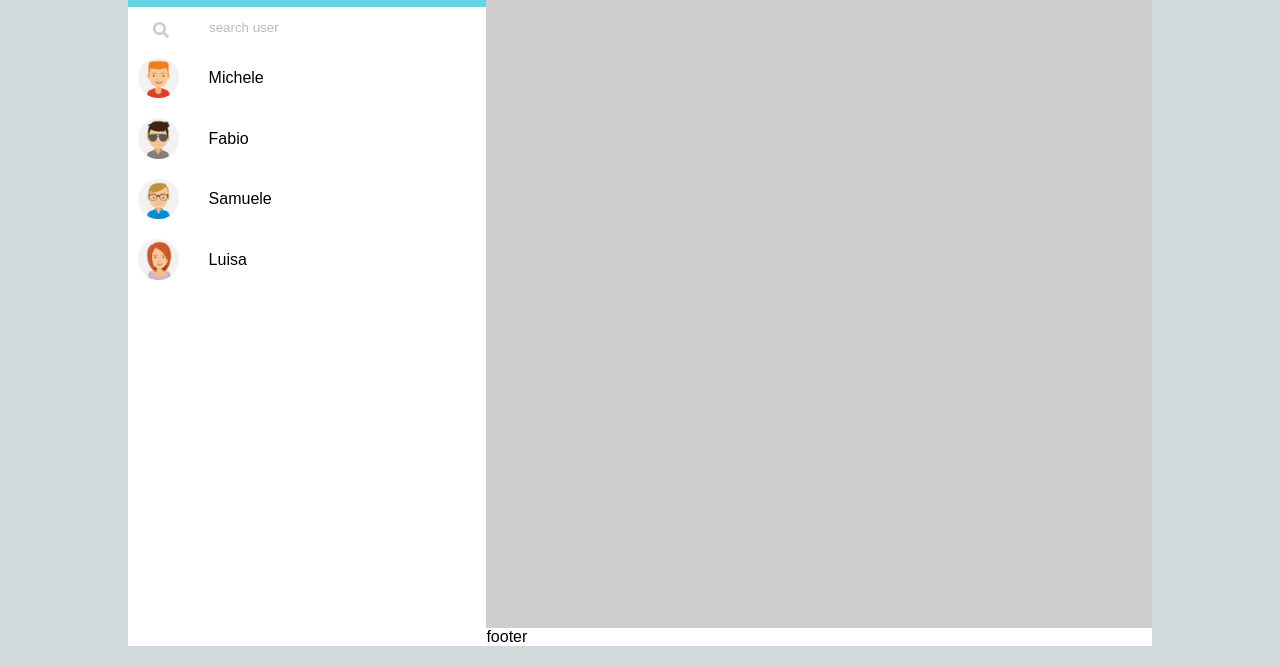
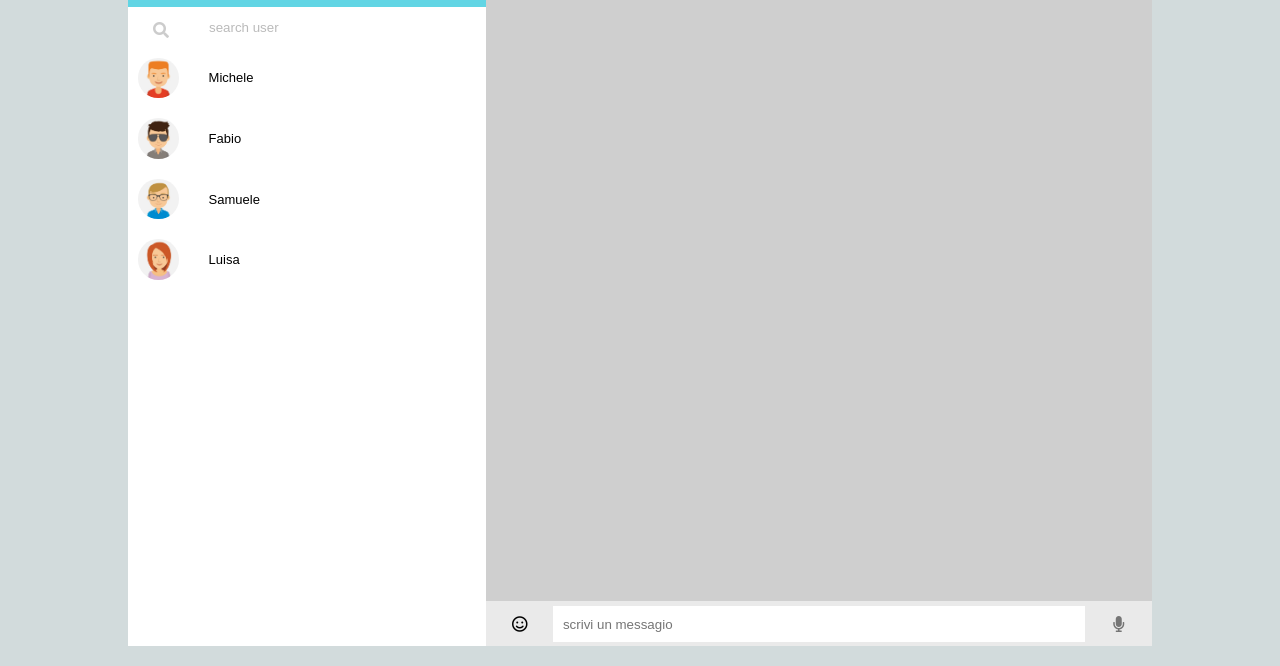
Before and after one commit to FrancescoGalanti/-js-html-css-boolzap, a plain HTML site: page index.html in a window 1280 px wide. Shown: the part 134-800 px from the top of the page. Drawn offline with nearby package versions, Linux system fonts and the light colour scheme.

Commit message:
layout finito

```diff
--- a/index.html
+++ b/index.html
@@ -71,6 +71,7 @@
              <i class="fas fa-search font-style"></i>
            </li>
            <li class="flex">
+             <!-- Input value managed by vue -->
              <input class="input-style" type="text" name="" value="" placeholder="search user">
            </li>
          </ul>
@@ -97,11 +98,16 @@
          <!--header with a  search input managed by vue -->
          <section class="cont-header background-color-grey">
            <div class="nav-right-content">
+             <!-- Condition to print only one element in the array of objects -->
              <ul v-if="contacts.length = 1"  class="flex">
+               <!-- loop of an array of objects to extrapolate contacts from contacts (the array).
+               a   fter having extrapolated the contact i combine the root of img with a notation dote "contact.avatar" plus the name "jpg" -->
                 <li v-for="(contact,index) in contacts" class="list-user" >
+                    <!--the current image printed on html with the method previously described -->
                   <img class="img-user img-user-content"  :src="'./img/avatar'+ contact.avatar +'.jpg'" alt="">
                   <ul class="flex flex-direction-column justify-content-center padding-left-20">
                     <li class="flex flex-direction-column align-self-center">
+                        <!-- loop of an array of objects to extrapolate contact from contacts (the array) to print the name. -->
                        <p>{{contact.name}}</p>
                     </li>
                     <li>
@@ -128,7 +134,20 @@
          <!--main with messages generate inside an array of object that are managed by vue -->
          <section class="cont-main">main</section>
          <!-- footer with an input that generate new message -->
-         <section class="cont-footer">footer</section>
+         <section class="cont-footer">
+           <!-- Icon-sidebar-left -->
+          <div class="sidebar-left">
+             <i class="far fa-smile"></i>
+          </div>
+
+          <div class="sidebar-center">
+            <input class="input-footer" type="text" name="" value="" placeholder="scrivi un messagio">
+          </div>
+
+          <div class="sidebar-right">
+            <i class="fas fa-microphone"></i>
+          </div>
+         </section>
       </main>
 
     </div>
--- a/style.css
+++ b/style.css
@@ -63,7 +63,7 @@ body{
 }
 
 .img-user-content{
-  width: 6.5%;
+  width: 6%;
 }
 
 .object-name{
@@ -127,6 +127,7 @@ i{
 
 p{
   align-items: center;
+  font-size: 13px;
 }
 
 
@@ -177,7 +178,7 @@ i.fas.fa-bell-slash{
 
 .description-icon{
   color: black;
-  font-size: 14px;
+  font-size: 12px;
   align-self: center;
 }
 
@@ -209,15 +210,49 @@ i.fas.fa-bell-slash{
   justify-content: space-between;
 }
 
-
-
-
-
-
-
 .cont-main{
   flex-grow: 1;
   padding: 20px;
   overflow-y: auto;
   background-color: #80808061;
 }
+
+.cont-footer{
+  display: flex;
+  flex-basis: 45px;
+  background-color: #8080802b;
+}
+
+
+.sidebar-left{
+  display: flex;
+  flex-basis: 10%;
+  /* background-color: red; */
+  justify-content: center;
+  align-items: center;
+}
+
+
+.sidebar-center{
+  flex-grow: 1;
+  justify-content: center;
+  align-items: center;
+}
+
+.input-footer{
+  flex-basis: 90%;
+  width: 100%;
+  height: 80%;
+  margin-top: 5px;
+  border: none;
+  padding-left: 10px;
+}
+
+
+.sidebar-right{
+  flex-basis: 10%;
+  justify-content: center;
+  align-items: center;
+  display: flex;
+  filter: opacity(.5);
+}
```
